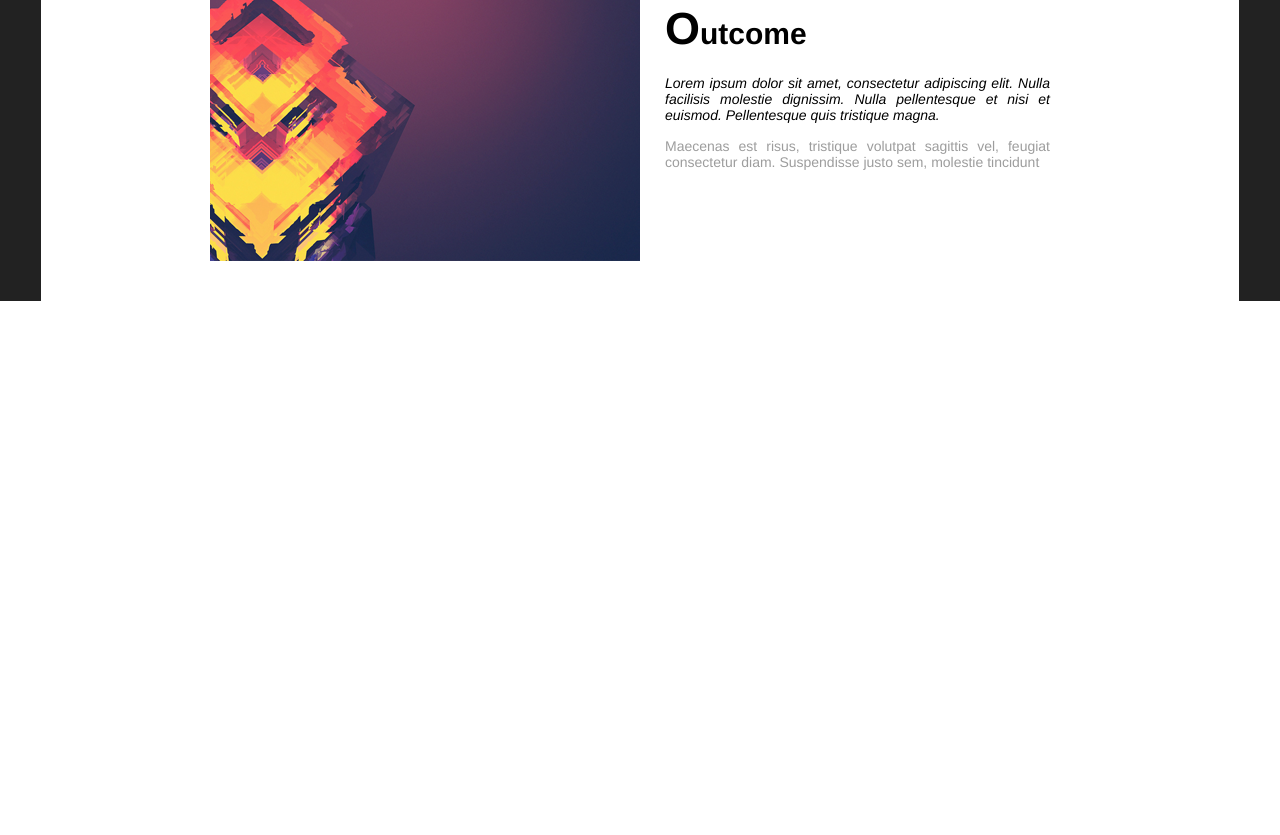
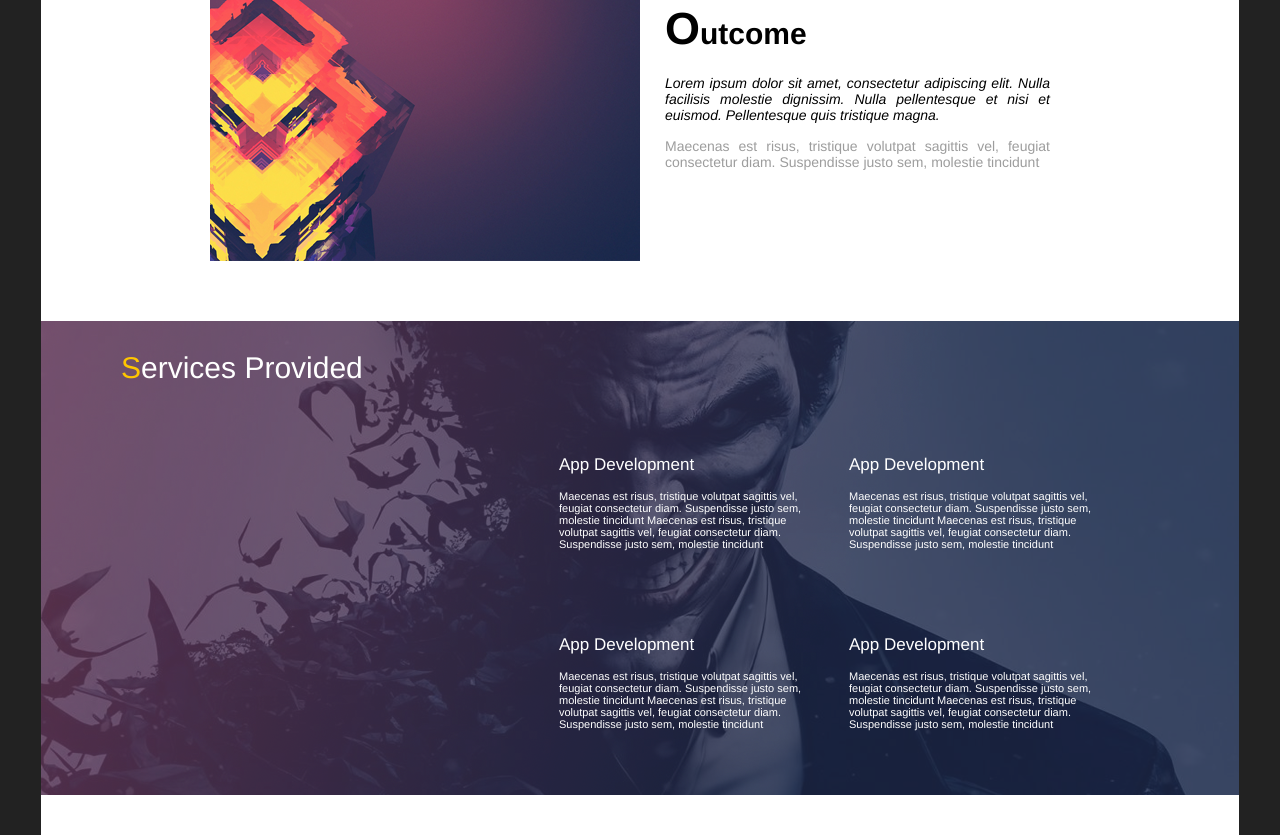
Before and after one commit to Garaway/test__game, a plain HTML site: page index.html in a window 1280 px wide. Shown: the part 3370-4205 px from the top of the page. Before the commit the page ends 3671 px from the top, so only its background shows below. Drawn offline with Linux system fonts and the light colour scheme.

Commit message:
added services-provided section

```diff
--- a/index.html
+++ b/index.html
@@ -203,6 +203,43 @@
                 </div>
             </div>
         </section>
+        <section class="services-provided">
+            <h1 class="services-provided__title">Services Provided</h1>
+                <div class="services-provided__text">
+                    <div class="services-provided__text--block">
+                        <h2 class="services-provided__text--h">App Development</h2>
+                        <p>
+                            Maecenas est risus, tristique volutpat sagittis vel, feugiat consectetur diam. Suspendisse justo
+                            sem, molestie tincidunt Maecenas est risus, tristique volutpat sagittis vel, feugiat consectetur
+                            diam. Suspendisse justo sem, molestie tincidunt
+                        </p>
+                    </div>
+                    <div class="services-provided__text--block">
+                        <h2 class="services-provided__text--h">App Development</h2>
+                        <p>
+                            Maecenas est risus, tristique volutpat sagittis vel, feugiat consectetur diam. Suspendisse justo
+                            sem, molestie tincidunt Maecenas est risus, tristique volutpat sagittis vel, feugiat consectetur
+                            diam. Suspendisse justo sem, molestie tincidunt
+                        </p>
+                    </div>
+                    <div class="services-provided__text--block">
+                        <h2 class="services-provided__text--h">App Development</h2>
+                        <p>
+                            Maecenas est risus, tristique volutpat sagittis vel, feugiat consectetur diam. Suspendisse justo
+                            sem, molestie tincidunt Maecenas est risus, tristique volutpat sagittis vel, feugiat consectetur
+                            diam. Suspendisse justo sem, molestie tincidunt
+                        </p>
+                    </div>
+                    <div class="services-provided__text--block">
+                        <h2 class="services-provided__text--h">App Development</h2>
+                        <p>
+                            Maecenas est risus, tristique volutpat sagittis vel, feugiat consectetur diam. Suspendisse justo
+                            sem, molestie tincidunt Maecenas est risus, tristique volutpat sagittis vel, feugiat consectetur
+                            diam. Suspendisse justo sem, molestie tincidunt
+                        </p>
+                    </div>
+                </div>
+        </section>
     </div>
 </main>
 
--- a/scss/base.scss
+++ b/scss/base.scss
@@ -3,6 +3,7 @@
 @import "about/about.scss";
 @import "featured/featured";
 @import "strategic-process/strategic-process.scss";
+@import "services-provided/services-provided";
 
 
 body {
--- /dev/null
+++ b/scss/services-provided/services-provided.scss
@@ -0,0 +1,46 @@
+@import "../utils/variables";
+
+
+.services-provided {
+  background: url("../img/Layer_26.png")0 0/cover no-repeat, url("../img/Layer_25.png") no-repeat;
+  padding-top: 30px;
+  font-family: "Helvetica Neue";
+
+
+  &__title {
+    font-size: 30px;
+    margin-left: 80px;
+    font-weight: 500;
+    margin-bottom: 50px;
+    color: $color-1;
+
+    &:first-letter {
+      color: $color-2;
+    }
+  }
+
+  &__text {
+    width: 100%;
+    max-width: 700px;
+    margin-left: auto;
+    color: $color-1;
+    font-weight: 400;
+    display: flex;
+    flex-wrap: wrap;
+  }
+
+  &__text--block {
+    width: 100%;
+    max-width: 250px;
+    padding: 20px;
+    font-size: 11px;
+    margin-bottom: 45px;
+  }
+
+  &__text--h {
+    margin-bottom: 15px;
+    font-weight: 400;
+    font-size: 17px;
+  }
+
+}
--- a/scss/strategic-process/strategic-process.scss
+++ b/scss/strategic-process/strategic-process.scss
@@ -2,6 +2,7 @@
 
 
 .strategic-process {
+  margin-bottom: 60px;
 
   &__title {
     font-size: 30px;
```
Also changed, not shown: css/style.css, 1 other file.
